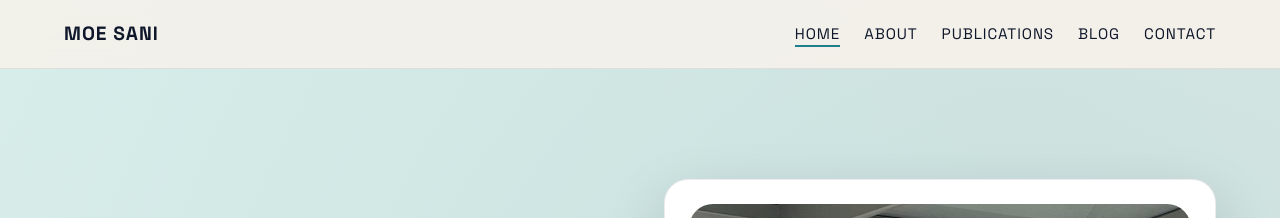
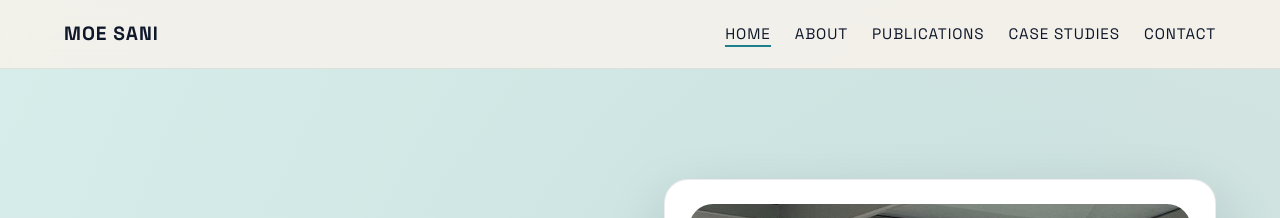
Before and after one commit to moe-sani/moe-sani.github.io, a Jekyll site: the page built from index.html, in a window 1280 px wide. Shown: the top 218 px of the page. Built offline with Jekyll 4.4.1, drawn with Linux system fonts in a browser that asks for light colours.

Commit message:
Rename top navigation label from Blog to Case Studies

```diff
--- a/_layouts/default.html
+++ b/_layouts/default.html
@@ -35,7 +35,7 @@
           <li><a href="/" {% if page.url == '/' %}aria-current="page"{% endif %}>Home</a></li>
           <li><a href="/about-me/" {% if page.url == '/about-me/' %}aria-current="page"{% endif %}>About</a></li>
           <li><a href="/publications/" {% if page.url == '/publications/' %}aria-current="page"{% endif %}>Publications</a></li>
-          <li><a href="/blog/" {% if page.url == '/blog/' %}aria-current="page"{% endif %}>Blog</a></li>
+          <li><a href="/blog/" {% if page.url == '/blog/' %}aria-current="page"{% endif %}>Case Studies</a></li>
           <li><a href="/#contact">Contact</a></li>
         </ul>
       </div>
```
